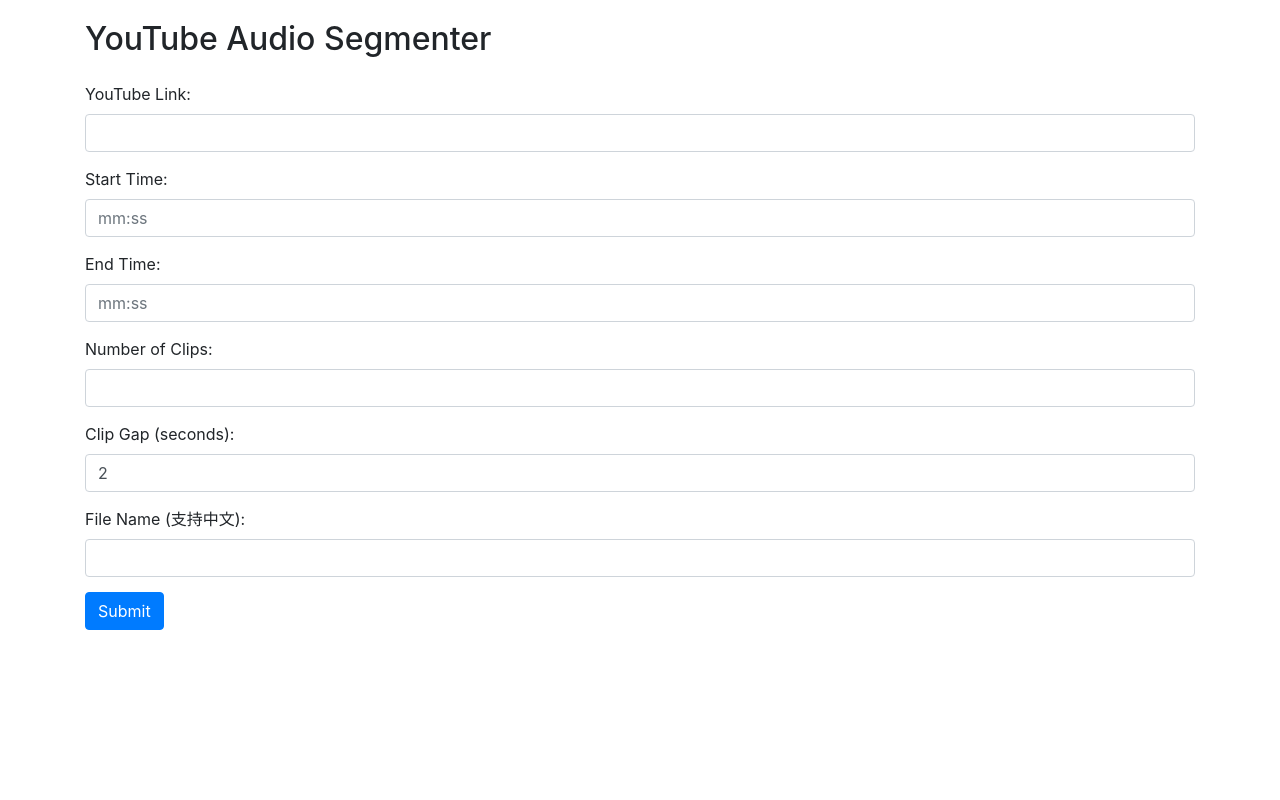
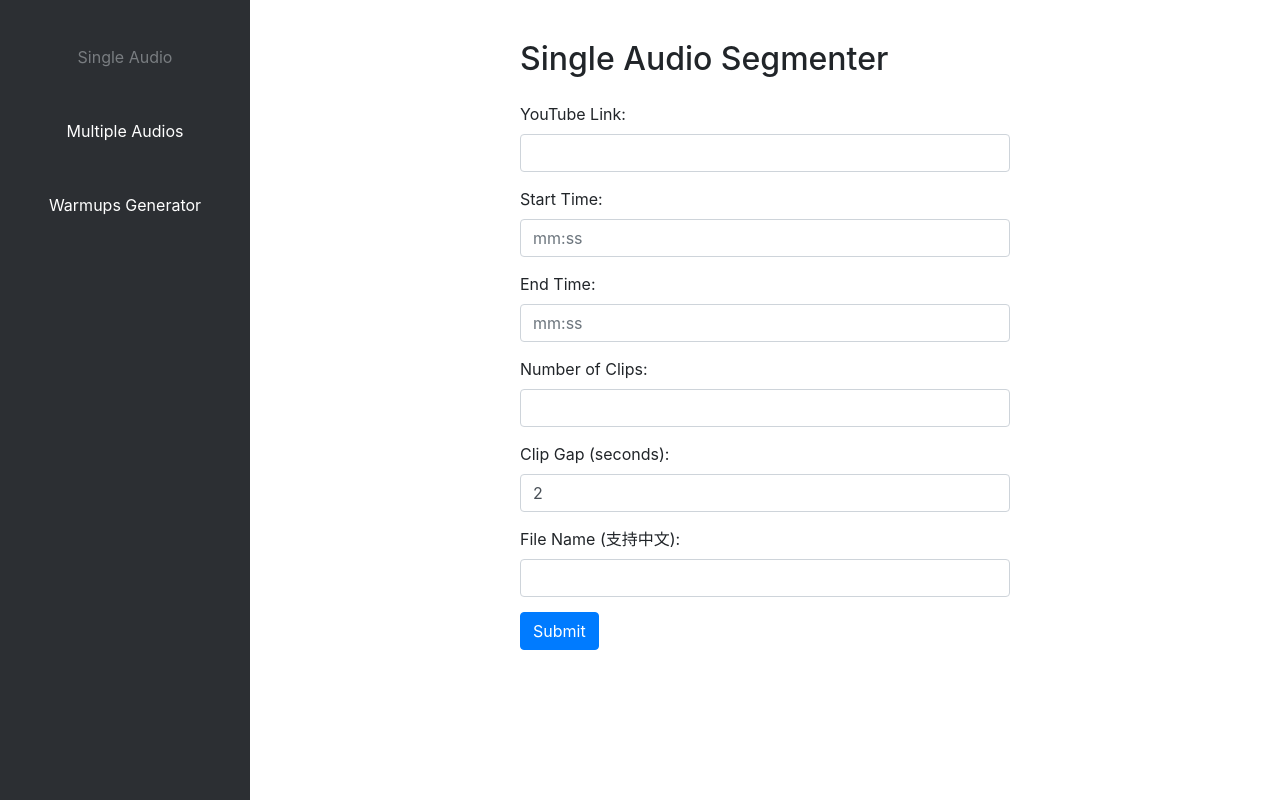
Before and after one commit to sinoyuhanxiao/Audio-Slicer, a website: page index.html in a window 1280 px wide. Drawn offline with nearby package versions, Linux system fonts and the light colour scheme.

Commit message:
add navbar and two other tabs

```diff
--- a/index.html
+++ b/index.html
@@ -2,21 +2,15 @@
 <html lang="en">
 <head>
     <meta charset="UTF-8">
-    <title>YouTube Audio Segmenter</title>
+    <title>Basic Audio Segmenter</title>
     <!-- Include Bootstrap CSS -->
     <link href="https://maxcdn.bootstrapcdn.com/bootstrap/4.5.2/css/bootstrap.min.css" rel="stylesheet">
-    <style>
-        .container {
-            margin-top: 20px;
-        }
-        .form-group {
-            margin-bottom: 15px;
-        }
-    </style>
+    <link href="style.css" rel="stylesheet">
 </head>
 <body>
+    <div id="navbar-placeholder"></div>
     <div class="container">
-        <h2 class="mb-4">YouTube Audio Segmenter</h2>
+        <h2 class="mb-4">Single Audio Segmenter</h2>
         <form id="audioForm">
             <div class="form-group">
                 <label for="ytLink">YouTube Link:</label>
@@ -46,62 +40,25 @@
         </form>
     </div>
 
-    <script src="https://code.jquery.com/jquery-3.5.1.slim.min.js"></script>
+    <script src="https://code.jquery.com/jquery-3.5.1.min.js"></script>
     <script src="https://cdn.jsdelivr.net/npm/@popperjs/core@2.9.2/dist/umd/popper.min.js"></script>
     <script src="https://maxcdn.bootstrapcdn.com/bootstrap/4.5.2/js/bootstrap.min.js"></script>
+    <script src="script.js"></script>
     <script>
-        function processAudio() {
-            const ytLink = document.getElementById('ytLink').value;
-            const startTime = convertTimeToSeconds(document.getElementById('startTime').value);
-            const endTime = convertTimeToSeconds(document.getElementById('endTime').value);
-            const numClips = document.getElementById('numClips').value;
-            const clipGap = document.getElementById('clipGap').value;
-            const fileName = document.getElementById('fileName').value;
+        $(function(){
+            $("#navbar-placeholder").load("navbar.html", function() {
+                // Get current page URL
+                const currentPage = window.location.pathname.split('/').pop();
 
-            fetch('/process-audio', {
-                method: 'POST',
-                headers: {
-                    'Content-Type': 'application/json',
-                },
-                body: JSON.stringify({
-                    url: ytLink,
-                    startTime: parseInt(startTime),
-                    endTime: parseInt(endTime),
-                    numClips: parseInt(numClips),
-                    clipGap: parseFloat(clipGap),
-                    fileName: fileName
-                })
-            }).then(response => {
-                if (response.ok) {
-                    response.blob().then(blob => {
-                        const url = window.URL.createObjectURL(blob);
-                        const a = document.createElement('a');
-                        a.style.display = 'none';
-                        a.href = url;
-                        a.download = fileName ? `${fileName}.mp3` : 'output_audio.mp3';
-                        document.body.appendChild(a);
-                        a.click();
-                        window.URL.revokeObjectURL(url);
-                    });
-                } else {
-                    alert('Failed to process audio.');
-                }
-            }).catch(error => {
-                console.error('Error:', error);
-                alert('Error processing audio.');
+                // Loop through each nav-link
+                $('.nav-link').each(function() {
+                    const linkPage = $(this).attr('href');
+                    if (linkPage === currentPage) {
+                        $(this).addClass('active');
+                    }
+                });
             });
-        }
-
-        function convertTimeToSeconds(timeString) {
-            const parts = timeString.split(':');
-            if (parts.length === 2) {
-                const minutes = parseInt(parts[0]);
-                const seconds = parseInt(parts[1]);
-                return (minutes * 60) + seconds;
-            } else {
-                return 0; // Handle error or invalid format appropriately
-            }
-        }
+        });
     </script>
 </body>
 </html>
--- /dev/null
+++ b/navbar.html
@@ -0,0 +1,11 @@
+<div class="navbar">
+    <div class="nav-item">
+        <a href="index.html" class="nav-link">Single Audio</a>
+    </div>
+    <div class="nav-item">
+        <a href="multiple_audios.html" class="nav-link">Multiple Audios</a>
+    </div>
+    <div class="nav-item">
+        <a href="warmups_generator.html" class="nav-link">Warmups Generator</a>
+    </div>
+</div>
--- /dev/null
+++ b/script.js
@@ -0,0 +1,52 @@
+function processAudio() {
+    const ytLink = document.getElementById('ytLink').value;
+    const startTime = convertTimeToSeconds(document.getElementById('startTime').value);
+    const endTime = convertTimeToSeconds(document.getElementById('endTime').value);
+    const numClips = document.getElementById('numClips').value;
+    const clipGap = document.getElementById('clipGap').value;
+    const fileName = document.getElementById('fileName').value;
+
+    fetch('/process-audio', {
+        method: 'POST',
+        headers: {
+            'Content-Type': 'application/json',
+        },
+        body: JSON.stringify({
+            url: ytLink,
+            startTime: parseInt(startTime),
+            endTime: parseInt(endTime),
+            numClips: parseInt(numClips),
+            clipGap: parseFloat(clipGap),
+            fileName: fileName
+        })
+    }).then(response => {
+        if (response.ok) {
+            response.blob().then(blob => {
+                const url = window.URL.createObjectURL(blob);
+                const a = document.createElement('a');
+                a.style.display = 'none';
+                a.href = url;
+                a.download = fileName ? `${fileName}.mp3` : 'output_audio.mp3';
+                document.body.appendChild(a);
+                a.click();
+                window.URL.revokeObjectURL(url);
+            });
+        } else {
+            alert('Failed to process audio.');
+        }
+    }).catch(error => {
+        console.error('Error:', error);
+        alert('Error processing audio.');
+    });
+}
+
+function convertTimeToSeconds(timeString) {
+    const parts = timeString.split(':');
+    if (parts.length === 2) {
+        const minutes = parseInt(parts[0]);
+        const seconds = parseInt(parts[1]);
+        return (minutes * 60) + seconds;
+    } else {
+        return 0; // Handle error or invalid format appropriately
+    }
+}
--- /dev/null
+++ b/style.css
@@ -0,0 +1,46 @@
+body {
+    display: flex;
+}
+
+.navbar {
+    height: 100vh;
+    width: 250px;
+    background-color: #2c2f33;
+    color: white;
+    display: flex;
+    flex-direction: column;
+    justify-content: flex-start;
+    padding: 20px;
+}
+
+.navbar .nav-item {
+    margin: 15px 0;
+}
+
+.navbar .nav-link {
+    color: white;
+    text-decoration: none;
+    padding: 10px;
+    border-radius: 5px;
+    transition: background-color 0.3s, color 0.3s;
+    width: 100%;
+}
+
+.navbar .nav-link:hover {
+    color: #7289da;
+}
+
+.navbar .nav-link.active {
+    color: #797d81;
+}
+
+.container {
+    margin-top: 20px;
+    margin-left: 250px;
+    margin-right: 250px;
+    padding: 20px;
+}
+
+.form-group {
+    margin-bottom: 15px;
+}
```
Also changed, not shown: multiple_audios.html (added, +38 -0 lines), server.js (+9 -10 lines), warmups_generator.html (added, +38 -0 lines), 1 other file.
